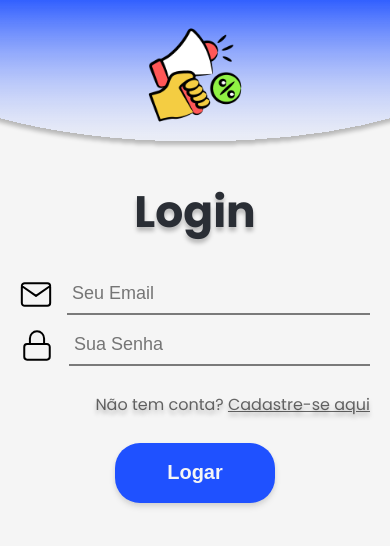
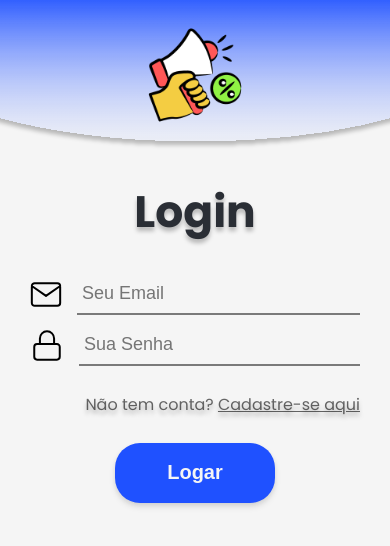
Before and after one commit to Daniel0942/PromoLink, a React (Create React App) app in the folder front-end/: page / in a window 390 px wide. Shown: the top 546 px of the page. Built offline with nearby package versions, Linux system fonts and the light colour scheme; the HTML template or start-up script is replaced by a standard one.

Commit message:
Atualizar o Form.module.css

```diff
--- a/front-end/src/components/utilidades_login/Form.module.css
+++ b/front-end/src/components/utilidades_login/Form.module.css
@@ -52,6 +52,6 @@
 /* Responsividade */
 @media (max-width: 920px) {
     .form {
-        max-width: 350px;
+        max-width: 330px;
     }
 }
```
